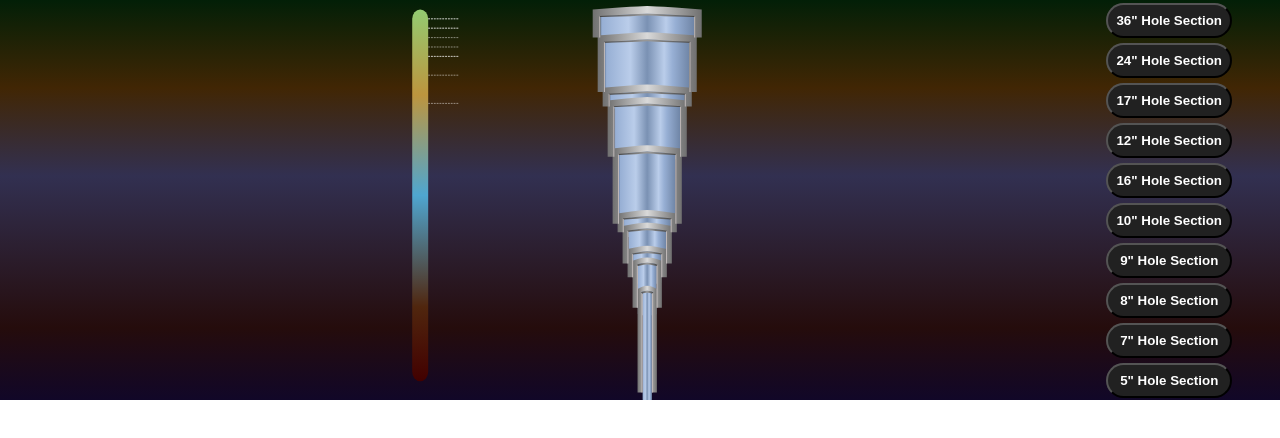
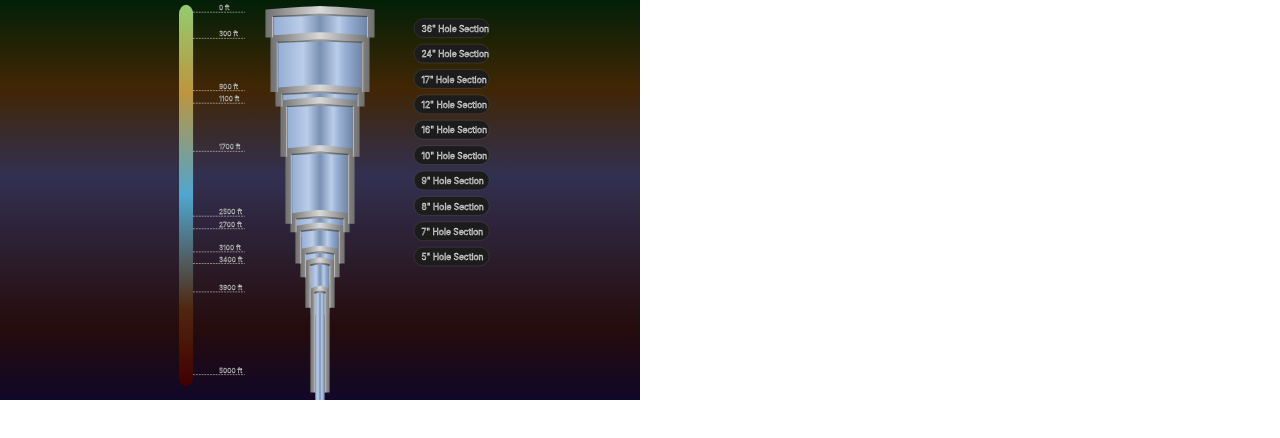
Before and after one commit to sina-ak/well-barrier-schematic, a React (Create React App) app: page / in a window 1280 px wide. Shown: the top 438 px of the page. Built offline with nearby package versions, Linux system fonts and the light colour scheme.

Commit message:
positions fixed

```diff
--- a/src/App.css
+++ b/src/App.css
@@ -1,6 +1,6 @@
 .App {
   text-align: center;
-  max-width: 100vw;
+  width: 50vw;
   height: 50vh;
 }
 
--- a/src/App.js
+++ b/src/App.js
@@ -31,10 +31,24 @@ function App() {
   //   "ExpansionJoint": 1200,
 
   // }
+
+  const holesData = [
+    { depth: 300, inch: 36 },
+    { depth: 600, inch: 24 },
+    { depth: 200, inch: 17 },
+    { depth: 600, inch: 12 },
+    { depth: 800, inch: 16 },
+    { depth: 200, inch: 10 },
+    { depth: 400, inch: 9 },
+    { depth: 300, inch: 8 },
+    { depth: 500, inch: 7 },
+    { depth: 1100, inch: 5 },
+];
+
   return (
     <div className="App">
       {/* <WellComponent data={data} /> */}
-      <HoleSchematic />
+      <HoleSchematic holesData={holesData} />
     </div>
   );
 }
--- a/src/components/hole-schematic/depth-indicator/depthIndicator.js
+++ b/src/components/hole-schematic/depth-indicator/depthIndicator.js
@@ -1,8 +1,16 @@
 import React from "react";
 
-const DepthIndicator = ({depth}) =>{
+const DepthIndicator = ({depth,label}) =>{
+    const actDepth = depth+30;
+    const startX = 150;
+    const endX = 700;
     return(
-        <line x1="170" y1={depth} x2="500" y2={depth} stroke-dasharray="20,10" stroke="white" stroke-width="5" />
+        <g>
+            <text x={startX + (endX-startX)/2} y={actDepth - 20} fontSize="72" stroke="white" strokeWidth="3">
+                    {Math.round(label)}  ft
+            </text>
+            <line x1={startX} y1={actDepth} x2={endX} y2={actDepth} strokeDasharray="20,10" stroke="white" strokeWidth="5" />
+        </g>
     );
 }
 
--- a/src/components/hole-schematic/holeSchematic.js
+++ b/src/components/hole-schematic/holeSchematic.js
@@ -7,34 +7,39 @@ import DepthIndicator from "./depth-indicator/depthIndicator";
 
 
 
+// const holesData = [
+//     { depth: 300, inch: 36 },
+//     { depth: 600, inch: 24 },
+//     { depth: 200, inch: 17 },
+//     { depth: 600, inch: 12 },
+//     { depth: 800, inch: 16 },
+//     { depth: 200, inch: 10 },
+//     { depth: 400, inch: 9 },
+//     { depth: 300, inch: 8 },
+//     { depth: 500, inch: 7 },
+//     { depth: 1100, inch: 5 },
+// ];
 
-
-const HoleSchematic = () => {
+const HoleSchematic = ({holesData}) => {
     const offsetY = 100;
     const totalZoneWidth = 3000;
-    const middleOfShapeX = totalZoneWidth / 2 + 1000;
+    const middleOfShapeX = totalZoneWidth / 2 ;
     const depression = 22;
-    const holesData = [
-        { depth: 300, inch: 36 },
-        { depth: 600, inch: 24 },
-        { depth: 200, inch: 17 },
-        { depth: 600, inch: 12 },
-        { depth: 800, inch: 16 },
-        { depth: 200, inch: 10 },
-        { depth: 400, inch: 9 },
-        { depth: 300, inch: 8 },
-        { depth: 500, inch: 7 },
-        { depth: 1100, inch: 5 },
-    ];
     let sumSize = offsetY;
+    let sum = 0;
     const pipeArray = [];
     const PipeCoverArray = [];
+    const indicatorArray = [];
+
     holesData.forEach((el, index) => {
+        indicatorArray.push(
+            <DepthIndicator key={1000+index} depth={sumSize} label={sum}/>
+        )
         pipeArray.push(
-            <Pipe key={index} startOf={sumSize} size={el.depth} index={index} middleOfShapeX={middleOfShapeX} />
+            <Pipe key={2000+index} startOf={sumSize} size={el.depth} index={index} middleOfShapeX={middleOfShapeX} />
         )
         PipeCoverArray.push(
-            <PipeCover key={index} startOf={sumSize} size={el.depth} index={index} middleOfShapeX={middleOfShapeX} />
+            <PipeCover key={3000+index} startOf={sumSize} size={el.depth} index={index} middleOfShapeX={middleOfShapeX} />
         )
         if (el.depth - ((index + 1) * depression) > 100) {
             sumSize += (el.depth - ((index + 1) * depression));
@@ -42,26 +47,29 @@ const HoleSchematic = () => {
         else {
             sumSize += (el.depth - (el.depth / 3));
         }
+        sum+=el.depth;
     })
 
-
+    //ADD END POINTS
+    indicatorArray.push(
+        <DepthIndicator depth={sumSize} label={sum}/>
+    )
 
 
 
     return (
         <div className="container" >
-            {/* <ellipse rx="100" ry="50" cx="120" cy="80"
-                style="fill:yellow;stroke:green;stroke-width:3" /> */}
             <svg
                 width="100%"
                 height="100%"
                 xmlns="http://www.w3.org/2000/svg"
                 viewBox={`0 0 ${totalZoneWidth} ${sumSize + 300}`}
             >
-                <rect x="0" y={offsetY} width="170" height={sumSize} fill="url(#verticalGradient)" rx="100" />
                 {holesData.map((item,index)=>
-                    <DepthIndicator key={index} depth={item.depth}/>
+                    <SizeButton key={index} size={item.inch} index={index} middleOfShapeX={middleOfShapeX} />
                 )}
+                <rect x="0" y={offsetY - 50} width="150" height={sumSize + 100} fill="url(#verticalGradient)" rx="100" />
+                {indicatorArray.map(item => item)}
                 {pipeArray.map(item => item)}
                 {PipeCoverArray.reverse().map(item => item)}
                 <defs>
@@ -94,11 +102,6 @@ const HoleSchematic = () => {
                     </linearGradient>
                 </defs>
             </svg>
-            <div className="sizePanel">
-                {holesData.map((item) =>
-                    <SizeButton>{item.inch}" Hole Section</SizeButton>
-                )}
-            </div>
         </div>
 
 
--- a/src/components/hole-schematic/pipe/pipe.js
+++ b/src/components/hole-schematic/pipe/pipe.js
@@ -1,11 +1,12 @@
 import React from "react";
+import DepthIndicator from "../depth-indicator/depthIndicator";
 
 const Pipe = ({ startOf, size, index, middleOfShapeX }) => {
     const bigestWidth = 1000;
     const calcWidth = bigestWidth - (index * 100);
 
     return (
-        <rect x={middleOfShapeX - (calcWidth / 2)} y={startOf} width={calcWidth} height={size + (index * 10)} rx="20" fill={"url(#pipeGradient)"} stroke="none" />
+            <rect x={middleOfShapeX - (calcWidth / 2)} y={startOf} width={calcWidth} height={size + (index * 10)} rx="20" fill={"url(#pipeGradient)"} stroke="none" />
     );
 }
 
--- a/src/components/hole-schematic/size-button/sizeButton.css
+++ /dev/null
@@ -1,8 +0,0 @@
-button{
-    font-weight: bold;
-    white-space: nowrap;
-    padding: 0.5rem;
-    border-radius: 50px;
-    background-color: #212121;
-    color: white;
-}
--- a/src/components/hole-schematic/size-button/sizeButton.js
+++ b/src/components/hole-schematic/size-button/sizeButton.js
@@ -1,12 +1,16 @@
 import React from "react";
-import "./sizeButton.css";
 
-const SizeButton = (props) => {
+const SizeButton = ({size,index,middleOfShapeX}) => {
 
+    const pointY = 200 + (index * 270);
+    const pointX = 2 * middleOfShapeX - 500 ;
     return (
-        <button>
-            {props.children}
-        </button>
+        <g>
+            <rect x={pointX} y={pointY} width="800" height="200" rx={100} fill="#1c1c1c" stroke="white" strokeWidth="1" />
+            <text x={pointX+80} y={pointY + 140} fontSize="90" stroke="white" strokeWidth="5">
+                    {size}" Hole Section
+            </text>
+        </g>
     );
 }
 
```
